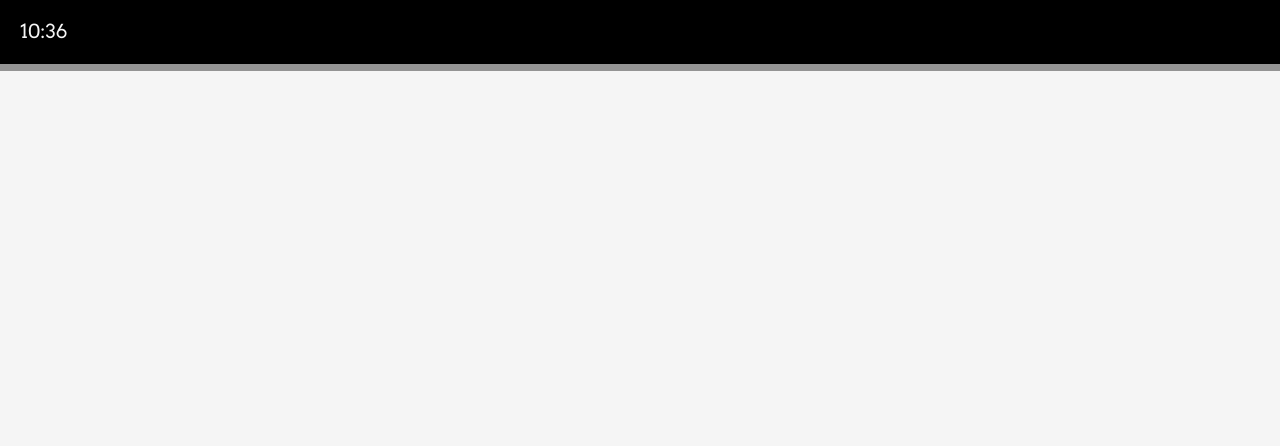
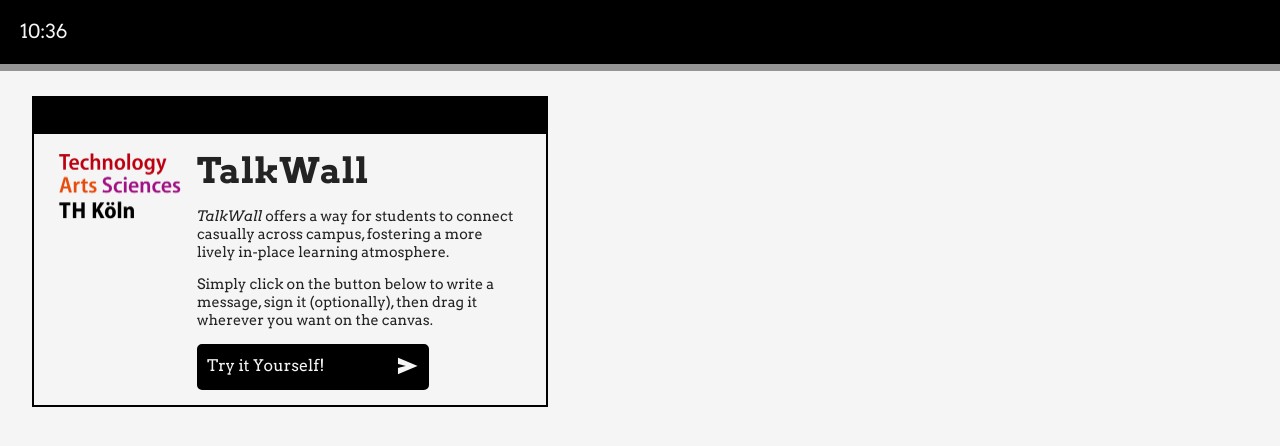
Before and after one commit to raziel-razmattaz/soco-2023-t3, a plain HTML site: page src/index.html in a window 1280 px wide. Drawn offline with nearby package versions, Linux system fonts and the light colour scheme.

Commit message:
Added html + css for the info box element

```diff
--- a/src/index.html
+++ b/src/index.html
@@ -5,11 +5,27 @@
         <meta name="viewport" content="initial-scale=1.0, maximum-scale=1.0, width=device-width" />
         <title>TH Köln TalkWall</title>
         <link rel="stylesheet" href="style.css">
+        <link rel="stylesheet" href="https://fonts.googleapis.com/css2?family=Material+Symbols+Outlined:opsz,wght,FILL,GRAD@20..48,100..700,0..1,-50..200" />
         <script src="script.js"></script>
     </head>
     <body>
         <header id="top-bar">
             <p><span id="time"></span></p>
         </header>
+        <div class="info-box">
+            <div class="info-box-header"></div>
+            <div class="info-box-content">
+                <img src="../data/images/th-koeln-logo.png" style="width:128px;height: fit-content;">
+                <div id="info-text">
+                    <h1>TalkWall</h1>
+                    <p><em>TalkWall</em> offers a way for students to connect casually across campus, fostering a more lively in-place learning atmosphere.</p>
+                    <p>Simply click on the button below to write a message, sign it (optionally), then drag it wherever you want on the canvas.</p>
+                    <button class="button-create">
+                        <span style="vertical-align: top; line-height: 24px;">Try it Yourself!</span>
+                        <span class="material-symbols-outlined">send</span>
+                    </button>
+                </div>
+            </div>
+        </div>
     </body>
 </html>
--- a/src/style.css
+++ b/src/style.css
@@ -40,8 +40,8 @@
 body {
     color: var(--text-main);
     font-family: 'Arvo', serif;
-    font-size: 1.2rem;
-    text-align: justify;
+    font-size: 0.9rem;
+    text-align: left;
     background: var(--canvas-bg);
     margin: 0%;
 }
@@ -49,6 +49,7 @@ body {
 /*custom ids*/
 
 #top-bar {
+    font-size: 1.2rem;
     color: var(--secondary-text);
     background-color: var(--secondary-bg);
     box-shadow: 0px 7px var(--box-shadow);
@@ -61,3 +62,62 @@ body {
     padding: 10px;
     margin: 0px;
 }
+
+#info-text {
+    padding-left: 10px;
+}
+
+#info-text h1 {
+    font-size: 2.2rem;
+    font-weight: bold;
+    margin: 0px;
+}
+
+/*custom classes*/
+
+.info-box {
+    margin: 2rem;
+    width: 32rem;
+    border: 2px solid var(--secondary-bg);
+    background: var(--canvas-bg);
+    overflow-y: auto;
+}
+
+.info-box-header {
+    height: 1.6rem;
+    padding: 5px 22px 5px 25px;
+    background-color: var(--secondary-bg);
+}
+
+.info-box-content {
+    padding: 15px 22px 15px 25px;
+    display: flex;
+}
+
+.button-create {
+    background-color: var(--secondary-bg);
+    color: var(--secondary-text);
+    font-family: 'Arvo', serif;
+    font-size: 1rem;
+    padding: 8px;
+    padding-bottom: 6px;
+    border-radius: 5px;
+    border: 2px solid var(--secondary-bg);
+    transition-duration: 0.4s;
+    cursor: pointer;
+}
+
+.button-create:hover {
+    background-color: var(--canvas-bg);
+    color: var(--text-main);
+}
+
+/*for use of google's material icons*/
+.material-symbols-outlined {
+    padding-left: 4.2rem;
+    font-variation-settings:
+    'FILL' 1,
+    'wght' 400,
+    'GRAD' 200,
+    'opsz' 48;
+}
```
Also changed, not shown: data/images/th-koeln-logo.png (added), data/images/th-köln-logo.png (deleted).
